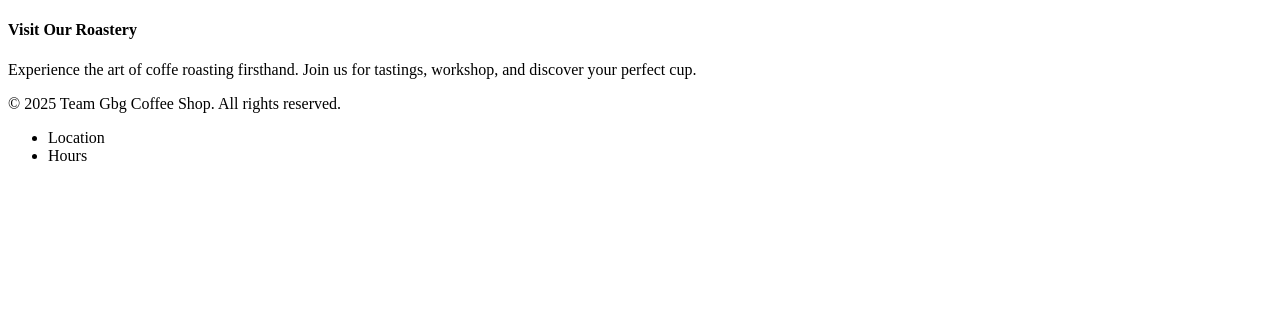
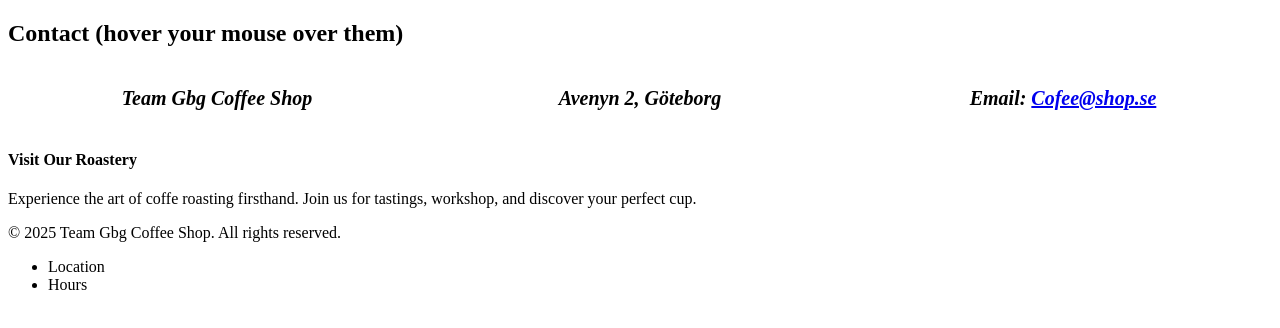
Before and after one commit to NM-Codes/Coffee-Shop-Landing-Site, a plain HTML site: page index.html in a window 1280 px wide. Drawn offline with Linux system fonts and the light colour scheme.

Commit message:
added basic contact and fade on hover

```diff
--- a/index.html
+++ b/index.html
@@ -18,7 +18,15 @@
     <!--Image här-->
 
     <!--Contact section här-->
+    <section>
+      <h2>Contact (hover your mouse over them)</h2>
 
+      <address>
+        <p>Team Gbg Coffee Shop</p>
+        <p>Avenyn 2, Göteborg</p>
+        <p>Email: <a href="mailto:Cofee@shop.se">Cofee@shop.se</a></p>
+      </address>
+    </section>
     <!--Footer section här-->
     <footer>
       <h4>Visit Our Roastery</h4>
--- a/style.css
+++ b/style.css
@@ -0,0 +1,20 @@
+
+
+address {
+    display: grid;
+    grid-template-columns: 1fr 1fr 1fr;
+    gap: 5px;
+    text-align: center;
+    font-size: 20px;
+    font-weight: bold;
+}
+
+address p {
+    transition: box-shadow 0.8s;
+
+}
+
+address p:hover {
+
+  box-shadow: 15px 15px 30px rgba(0, 0, 0, 0.227);
+}
```
